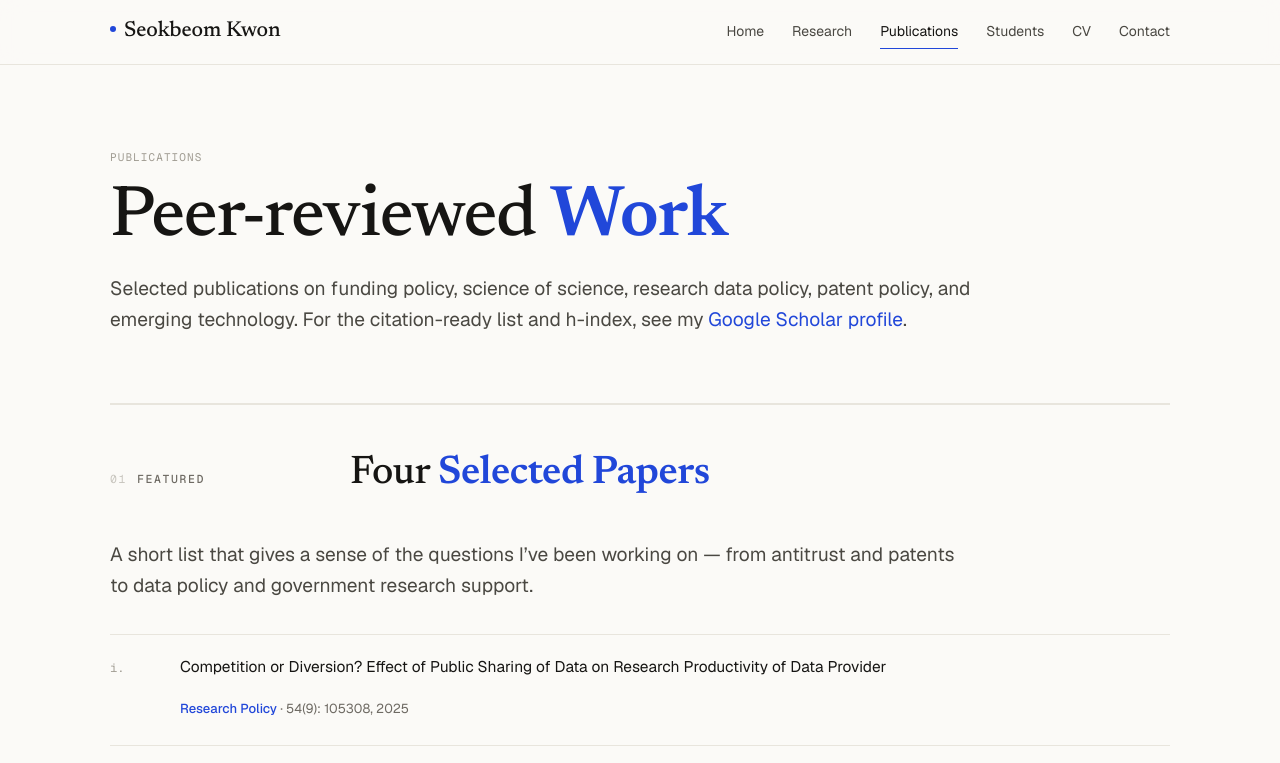
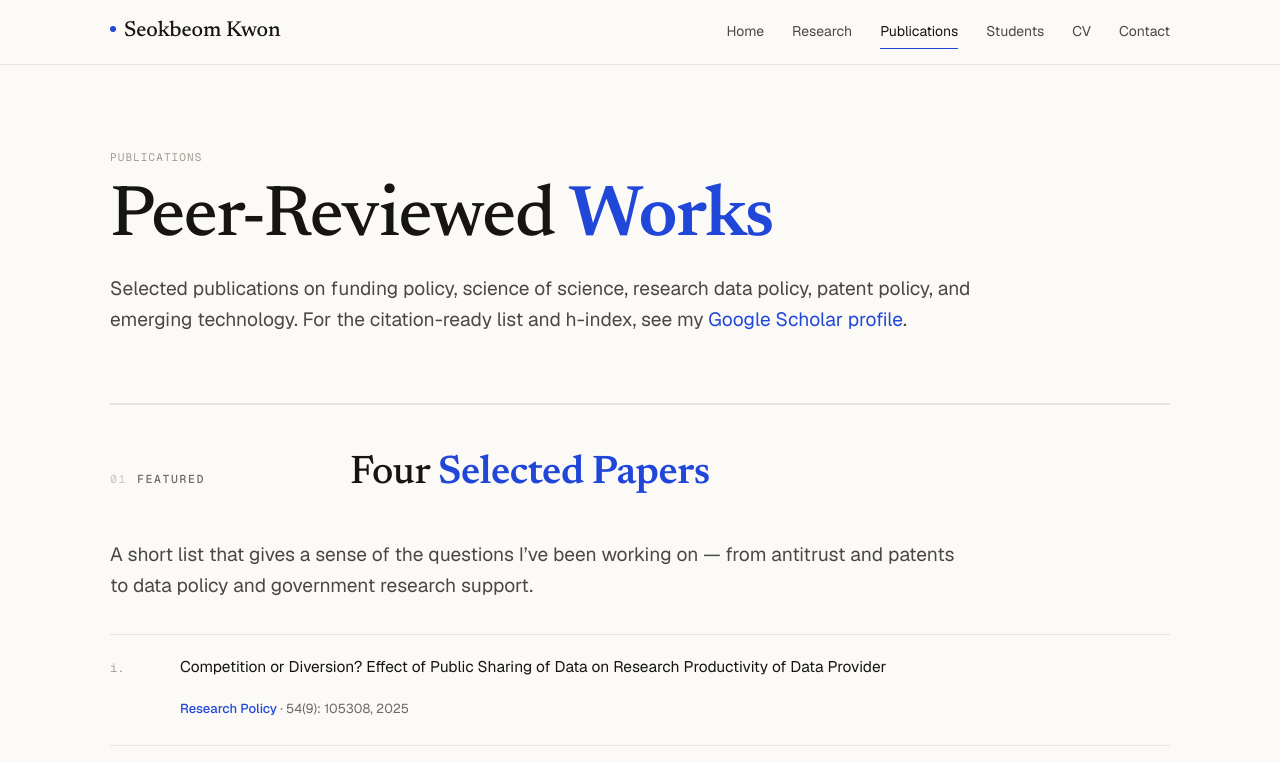
Before and after one commit to seokbeomkwon-hash/seokbeomkwon-hash.github.io, a plain HTML site: page publications.html in a window 1280 px wide. Shown: the top 763 px of the page. Drawn offline with nearby package versions, Linux system fonts and the light colour scheme.

Commit message:
Add files via upload

```diff
--- a/publications.html
+++ b/publications.html
@@ -42,7 +42,7 @@
 
   <section class="page-head reveal">
     <p class="crumb">Publications</p>
-    <h1>Peer-reviewed <em>Work</em></h1>
+    <h1>Peer-Reviewed <em>Works</em></h1>
     <p class="lead">
       Selected publications on funding policy, science of science, research
       data policy, patent policy, and emerging technology.
```
